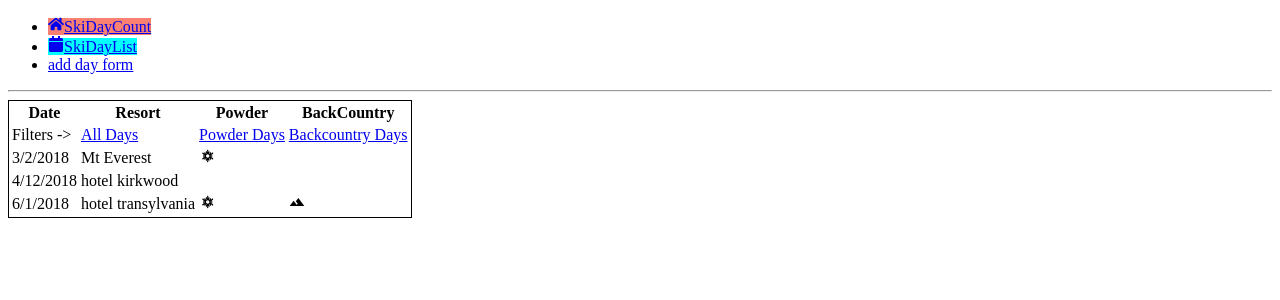
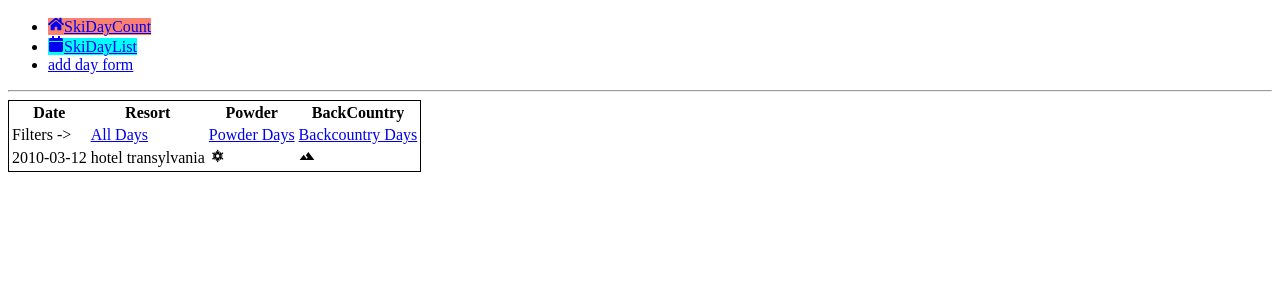
Before and after one commit to karuncodes/react-from-scratch, a React app: page /#/list-days/1 in a window 1280 px wide. Shown: the top 300 px of the page. Built offline with nearby package versions, Linux system fonts and the light colour scheme; the HTML template or start-up script is replaced by a standard one.

Commit message:
feat(form): (TWO WAY BINDING) form value submission updates the state across app

```diff
--- a/src/components/AddDayForm.js
+++ b/src/components/AddDayForm.js
@@ -5,16 +5,21 @@ let resortInputElement,
     powderInputElement,
     backcountryInputElement;
 
-const submit = (e) => {
-    e.preventDefault();
-    console.log("this.resortInputElement",resortInputElement.value);
-    console.log("this.dateInputElement",dateInputElement.value);
-    console.log("this.powderInputElement",powderInputElement.checked);
-    console.log("this.backcountryInputElement",backcountryInputElement.checked);
-}
+export const AddDayForm = ({ resort, date, powder, backcountry, onNewDay }) => {
 
-
-export const AddDayForm = ({ resort, date, powder, backcountry }) => {
+    const submit = (e) => {
+        e.preventDefault();
+        onNewDay({
+            resort: resortInputElement.value,
+            date: dateInputElement.value,
+            powder: powderInputElement.checked,
+            backcountry: backcountryInputElement.checked
+        });
+        resortInputElement.value = '';
+        dateInputElement.value = '';
+        powderInputElement.checked = false;
+        backcountryInputElement.checked = false;
+    }
 
     return (<form className="add-day-form" onSubmit={submit}>
                 <label htmlFor="resort"> Resort Name</label>
@@ -44,7 +49,6 @@ export const AddDayForm = ({ resort, date, powder, backcountry }) => {
             </form>)
 };
 
-
 AddDayForm.defaultProps = {
     resort: "Hotel california",
     date: "2019-09-29",
--- a/src/components/AllSkiDays.js
+++ b/src/components/AllSkiDays.js
@@ -5,37 +5,15 @@ import { SkiDayList } from './SkiDayList'
 export class AllSkiDays extends Component {
     constructor(props) {
         super(props);
-        this.state = {
-            allSkiDays: [
-                {
-                    resort: "Mt Everest",
-                    date: new Date("3/2/2018"),
-                    powder: true,
-                    backcountry: false
-                },
-                {
-                    resort: "hotel kirkwood",
-                    date: new Date("4/12/2018"),
-                    powder: false,
-                    backcountry: false
-                },
-                {
-                    resort: "hotel transylvania",
-                    date: new Date("6/1/2018"),
-                    powder: true,
-                    backcountry: true
-                }
-            ]
-        }
     }
     render() {
         return (
             <div>
                 <Route exact path="/list-days" render={props => (
-                        <SkiDayList days={this.state.allSkiDays}/>
+                        <SkiDayList days={this.props.days}/>
                 )} />
                 <Route path="/list-days/:filter" render={({match}) => (
-                        <SkiDayList days={this.state.allSkiDays} filter={match.params.filter}/>
+                        <SkiDayList days={this.props.days} filter={match.params.filter}/>
                 )} />
             </div>
         )
--- a/src/components/App.js
+++ b/src/components/App.js
@@ -1,4 +1,4 @@
-import { Fragment } from 'react'
+import { Fragment, Component } from 'react'
 import { SkiDayCount } from './SkiDayCount'
 import { AllSkiDays } from './AllSkiDays'
 import { Whoops404 } from './Whoops404'
@@ -6,17 +6,48 @@ import { NavigationMenu } from './NavigationMenu'
 import { Route, Switch } from 'react-router-dom'
 import { AddDayForm } from './AddDayForm';
 
-export const App = () => (
-    <Fragment>
+export class App  extends Component {
+    constructor(props) {
+        super(props);
+        this.state = {
+            allSkiDays: [{
+                resort: "hotel transylvania",
+                date: "2010-03-12",
+                powder: true,
+                backcountry: true
+            }]
+        }
+        this.addDay = this.addDay.bind(this);
+    }
+    addDay(skiDay) {
+        this.setState({
+            allSkiDays: [
+                ...this.state.allSkiDays,
+                {
+                    resort: skiDay.resort,
+                    date: skiDay.date,
+                    powder: skiDay.powder,
+                    backcountry: skiDay.backcountry
+                }
+            ]
+        })
+    }
+    render () {
+        return (<Fragment>
             <NavigationMenu />
             <hr />
             <Switch>
                 <Route exact path="/" render={props => (
                         <SkiDayCount total= {25} />
                 )} />
-            <Route path="/list-days" component={AllSkiDays} />
-            <Route path="/add-day" component={AddDayForm} />
+                <Route path="/list-days" render={props => (
+                        <AllSkiDays days={this.state.allSkiDays} />
+                )} />
+                <Route exact path="/add-day" render={props => (
+                        <AddDayForm onNewDay={this.addDay} />
+                    )} />
                 <Route component={Whoops404} />
             </Switch>
-    </Fragment>
-)
+        </Fragment>)
+    }
+}
--- a/src/components/SkiDayList.js
+++ b/src/components/SkiDayList.js
@@ -1,5 +1,4 @@
 import { SkiDayRow } from './SkiDayRow';
-import { PropTypes } from 'prop-types'
 import { Link } from 'react-router-dom'
 
 export const SkiDayList = ({days, filter}) => {
--- a/src/components/SkiDayRow.js
+++ b/src/components/SkiDayRow.js
@@ -1,4 +1,3 @@
-import  { FaCalendar as Cal }  from 'react-icons/fa'
 import  { MdTerrain as Pahaad }  from 'react-icons/md'
 import  { TiWeatherSnow as SnowFlake }  from 'react-icons/ti'
 import { PropTypes } from 'prop-types'
@@ -6,7 +5,7 @@ import { PropTypes } from 'prop-types'
 export const SkiDayRow = ({resort, date, powder, backcountry}) => (
 <tr>
     <td>
-        {date.getMonth()+1 }/{date.getDate()}/{date.getFullYear()}
+        {date}
     </td>
     <td>
         {resort}
@@ -22,7 +21,7 @@ export const SkiDayRow = ({resort, date, powder, backcountry}) => (
 
 SkiDayRow.propTypes = {
     resort: PropTypes.string.isRequired,
-    date: PropTypes.instanceOf(Date).isRequired,
+    date: PropTypes.string.isRequired,
     powder: PropTypes.bool,
     backcountry: PropTypes.bool
 }
```
Lines whose indentation alone changed are shown as unchanged.
